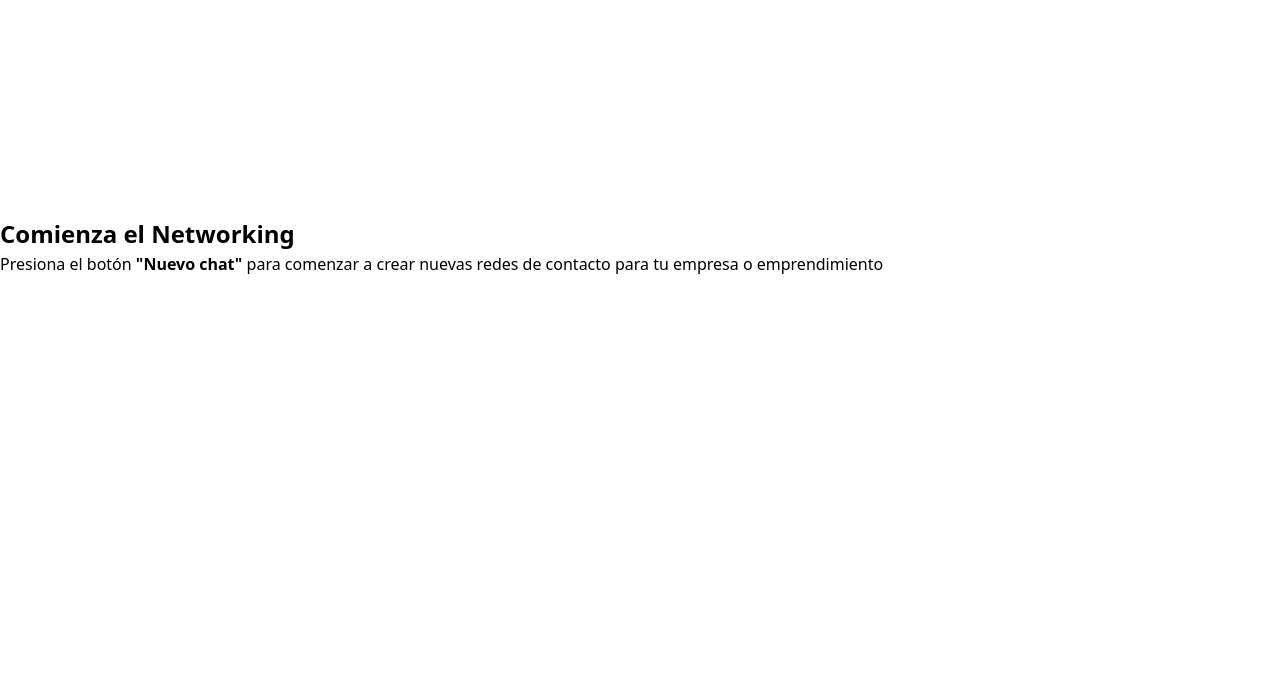
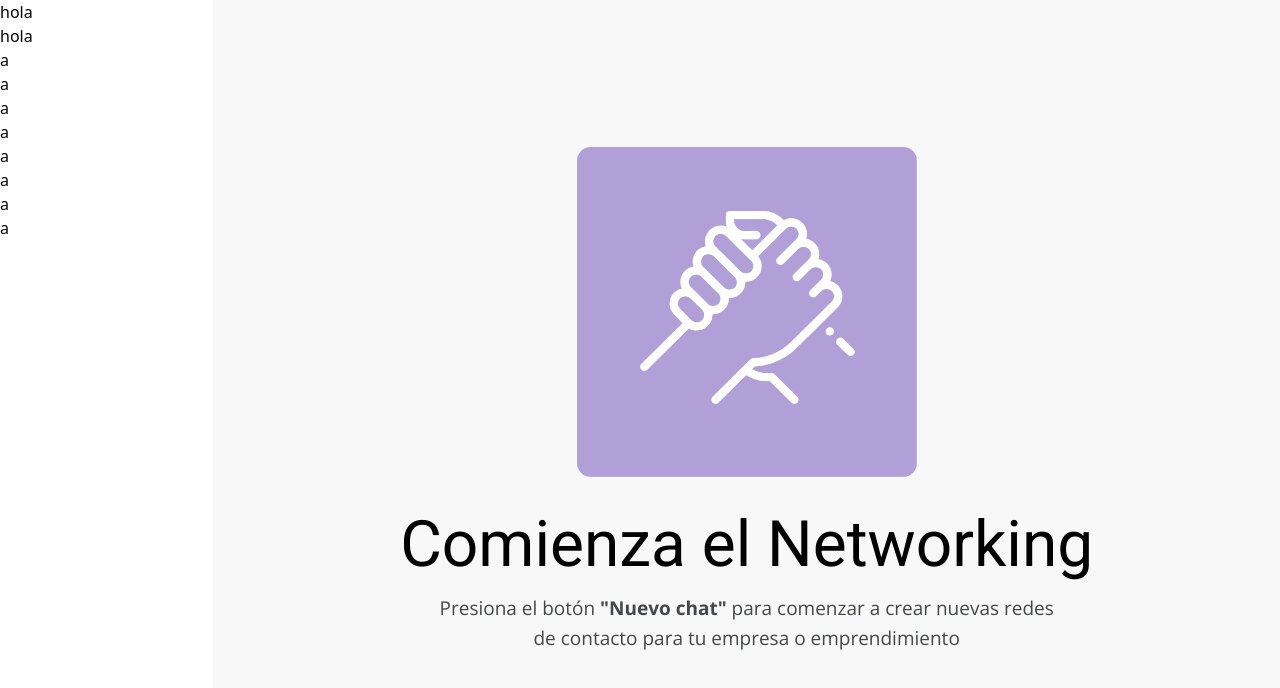
Before and after one commit to isra-osvaldo/messaging-system, a plain HTML site: page index.html in a window 1280 px wide. Drawn offline with nearby package versions, Linux system fonts and the light colour scheme.

Commit message:
Add images and complete main section

```diff
--- a/assets/css/style.css
+++ b/assets/css/style.css
@@ -1,3 +1,4 @@
+/*** CSS Reset ***/
 html {
     box-sizing: border-box;
     font-size: 62.5%;
@@ -14,3 +15,61 @@ body {
     font-size: 1.6rem;
     line-height: 1.5;
 }
+
+.container {
+    display: flex;
+}
+
+/* Sección lateral */
+.sidebar {
+    min-height: 100vh;
+    width: 20%;
+}
+
+
+/* Sección principal */
+.main-content {
+    width: 100%;
+    display: flex;
+    flex-direction: column;
+    align-items: center;
+    justify-content: center;
+    background-color: #f8f8f8;
+}
+
+.logo-texts {
+    display: flex;
+    flex-direction: column;
+    justify-content: center;
+    align-items: center;
+}
+
+.logo-texts img {
+    width: 34rem;
+    height: 33rem;
+    border-radius: 1.4rem;
+}
+
+.text {
+
+    display: flex;
+    flex-direction: column;
+    align-items: center;
+    justify-content: center;
+    text-align: center;
+}
+
+.text h2 {
+    font-family: "Roboto";
+    font-weight: 400;
+    font-size: 6.4rem;
+    margin-top: 2rem;
+}
+
+.text p {
+    font-family: "Open Sans";
+    max-width: 64rem;
+    font-size: 1.9rem ;
+    color: #444749;
+    line-height: 1.6;
+}
--- a/index.html
+++ b/index.html
@@ -3,6 +3,9 @@
 <head>
     <meta charset="UTF-8">
     <meta name="viewport" content="width=device-width, initial-scale=1.0">
+    <link rel="preconnect" href="https://fonts.googleapis.com">
+    <link rel="preconnect" href="https://fonts.gstatic.com" crossorigin>
+    <link href="https://fonts.googleapis.com/css2?family=Open+Sans:ital,wght@0,300..800;1,300..800&family=Roboto:ital,wght@0,100..900;1,100..900&display=swap" rel="stylesheet">
     <link rel="stylesheet" href="./assets/css/style.css">
     <title>Sistema de Mensajería</title>
 </head>
@@ -10,28 +13,30 @@
     <div class="container">
         <aside class="sidebar">
             <div class="user-info">
-
+                hola
             </div>
             <div class="new-chat-btn">
-
+                hola
             </div>
             <ul class="chat-list">
-                <li></li>
-                <li></li>
-                <li></li>
-                <li></li>
-                <li></li>
-                <li></li>
-                <li></li>
-                <li></li>
+                <li>a</li>
+                <li>a</li>
+                <li>a</li>
+                <li>a</li>
+                <li>a</li>
+                <li>a</li>
+                <li>a</li>
+                <li>a</li>
             </ul>
         </aside>
 
         <main class="main-content">
             <div class="logo-texts">
-                <img src="" alt="">
-                <h2>Comienza el Networking</h2>
-                <p>Presiona el botón <strong>"Nuevo chat"</strong> para comenzar a crear nuevas redes de contacto para tu empresa o emprendimiento</p>
+                <img src="assets/img/hand-logo.png" alt="Logo Sistema">
+                <div class="text">
+                    <h2>Comienza el Networking</h2>
+                    <p>Presiona el botón <strong>"Nuevo chat"</strong> para comenzar a crear nuevas redes de contacto para tu empresa o emprendimiento</p>
+                </div>
             </div>
         </main>
     </div>
```
Also changed, not shown: assets/img/foto-perfil-1.jpg (added), assets/img/foto-perfil-2.jpg (added), assets/img/foto-perfil-3.jpg (added), assets/img/foto-perfil-4.jpg (added), assets/img/foto-perfil-5.jpg (added), assets/img/foto-perfil-6.jpg (added), assets/img/foto-perfil-7.jpg (added), assets/img/foto-perfil-8.jpg (added), assets/img/hand-logo.png (added), assets/img/maria.jpg (added).
